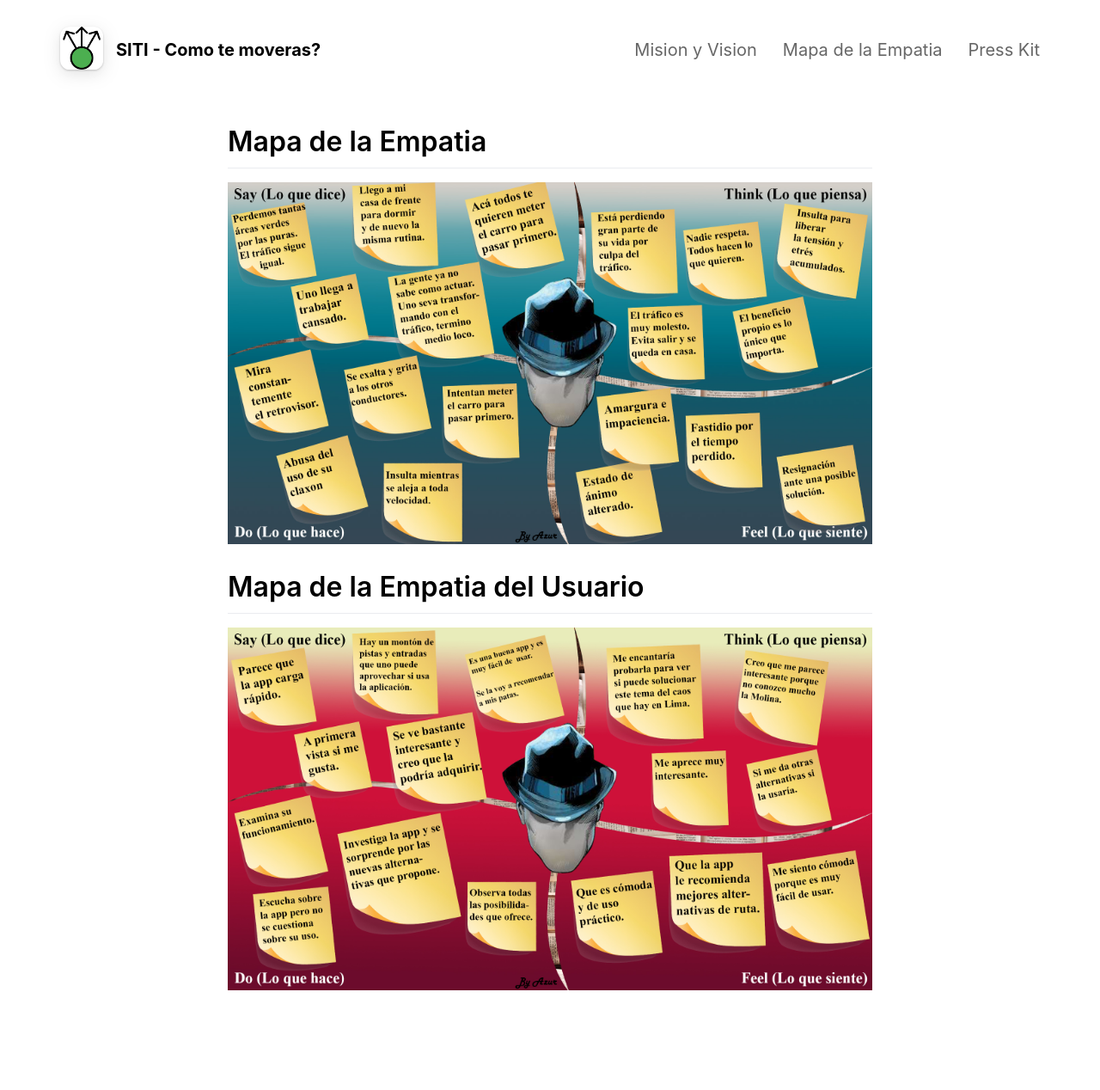
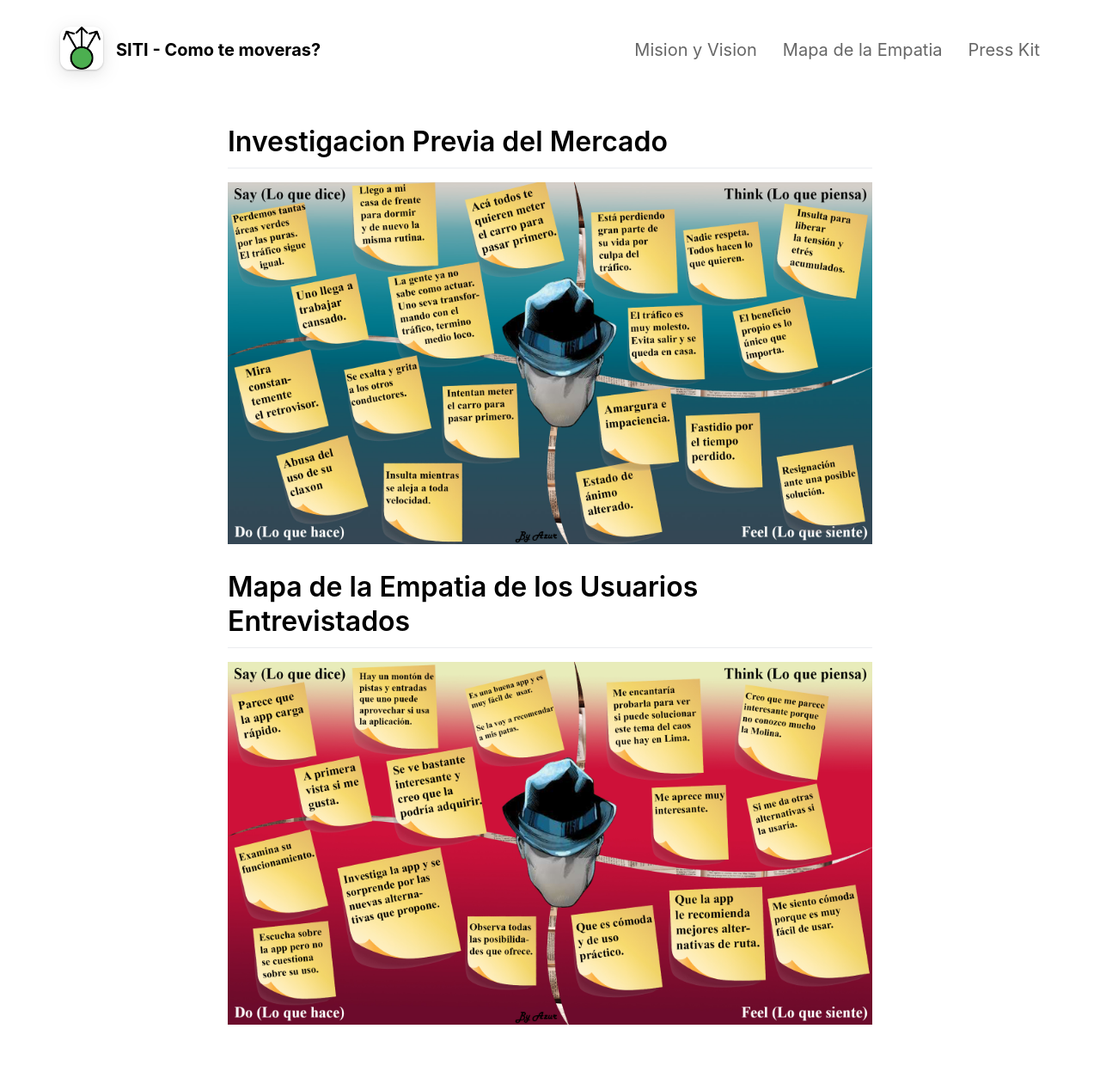
Before and after one commit to dominique120/2051, a Jekyll site: the page built from _pages/empatia.md, in a window 1280 px wide. Shown: the whole page at 86% size. Built offline with Jekyll 4.4.1, drawn with Linux system fonts in a browser that asks for light colours; nearby versions of some CDN libraries; before the commit the page ends 1228 px from its top, so only the background shows below that.

Commit message:
Update empatia.md

```diff
--- a/_pages/empatia.md
+++ b/_pages/empatia.md
@@ -4,9 +4,9 @@ title: Mapa de la Empatia
 include_in_header: True
 ---
 
-# Mapa de la Empatia
+# Investigacion Previa del Mercado
 ![Mapa de la Empatia](../assets/empatia1.jpg){:width="750"}
 
 
-# Mapa de la Empatia del Usuario
+# Mapa de la Empatia de los Usuarios Entrevistados
 ![Mapa de la Empatia](../assets/empatia2.jpg){:width="750"}
```
